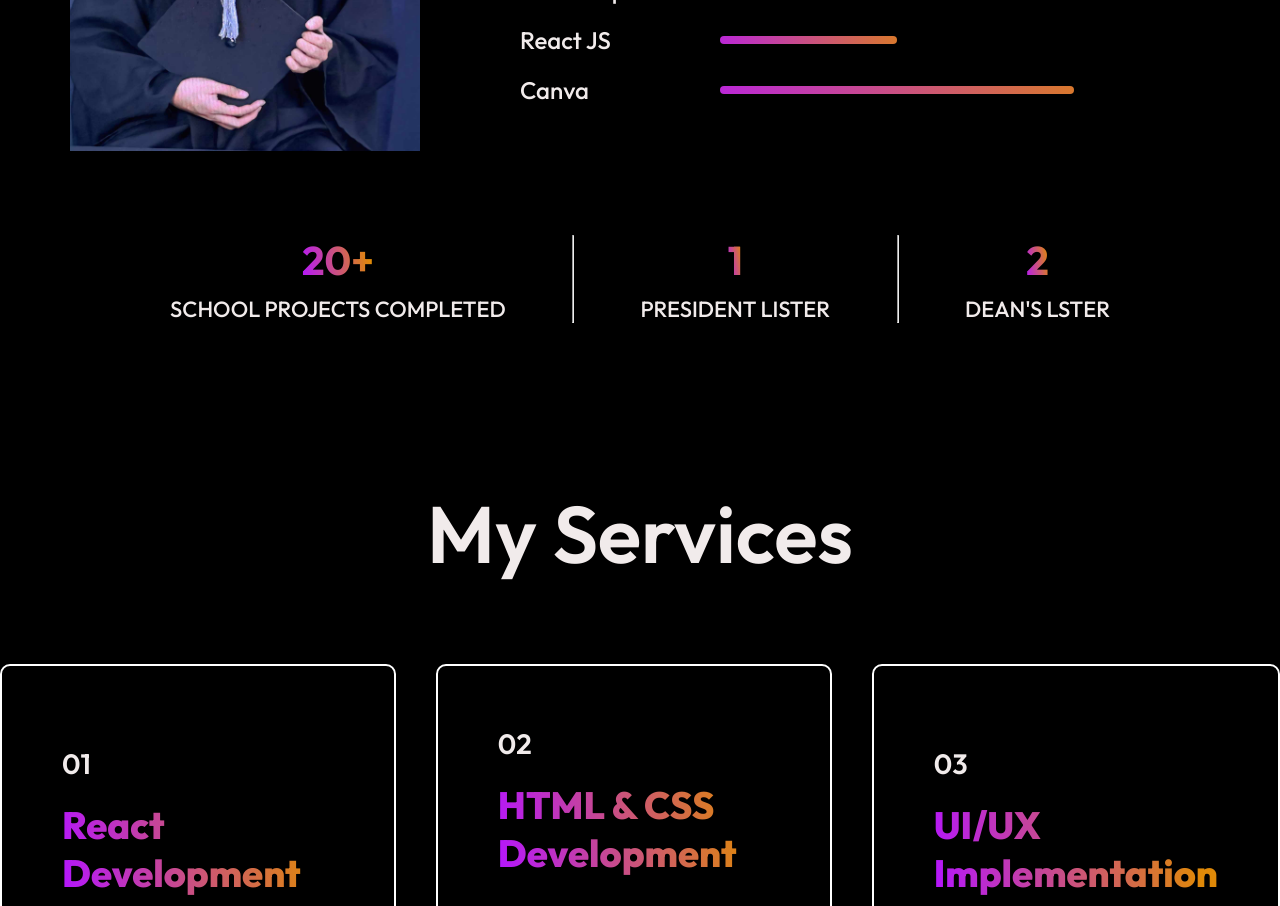
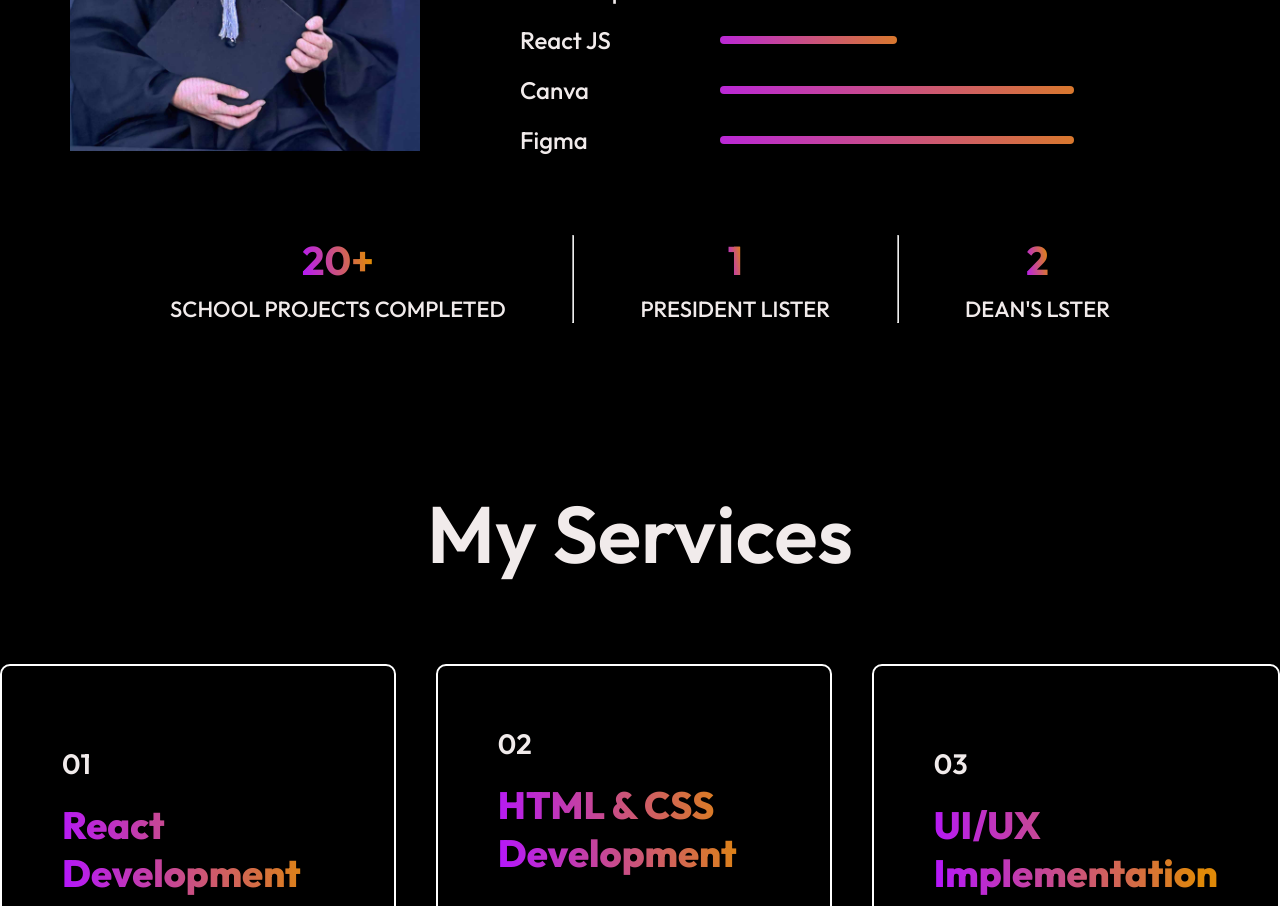
Before and after one commit to KennethAuguis/clark-portfolio, a React (Vite) app: page / in a window 1280 px wide. Shown: the part 1440-2346 px from the top of the page. Built offline with nearby package versions, Linux system fonts and the light colour scheme.

Commit message:
Update portfolio

```diff
--- a/src/Components/About/About.jsx
+++ b/src/Components/About/About.jsx
@@ -25,6 +25,8 @@ const About = () => {
             <div className="about-skill"><h4>JavaScript</h4><hr style={{width:"50%"}}/></div>
             <div className="about-skill"><h4>React JS</h4><hr style={{width:"30%"}}/></div>
             <div className="about-skill"><h4>Canva</h4><hr style={{width:"60%"}}/></div>
+            <div className="about-skill"><h4>Figma</h4><hr style={{width:"60%"}}/></div>
+
         </div>
     </div>
     </div>
```
